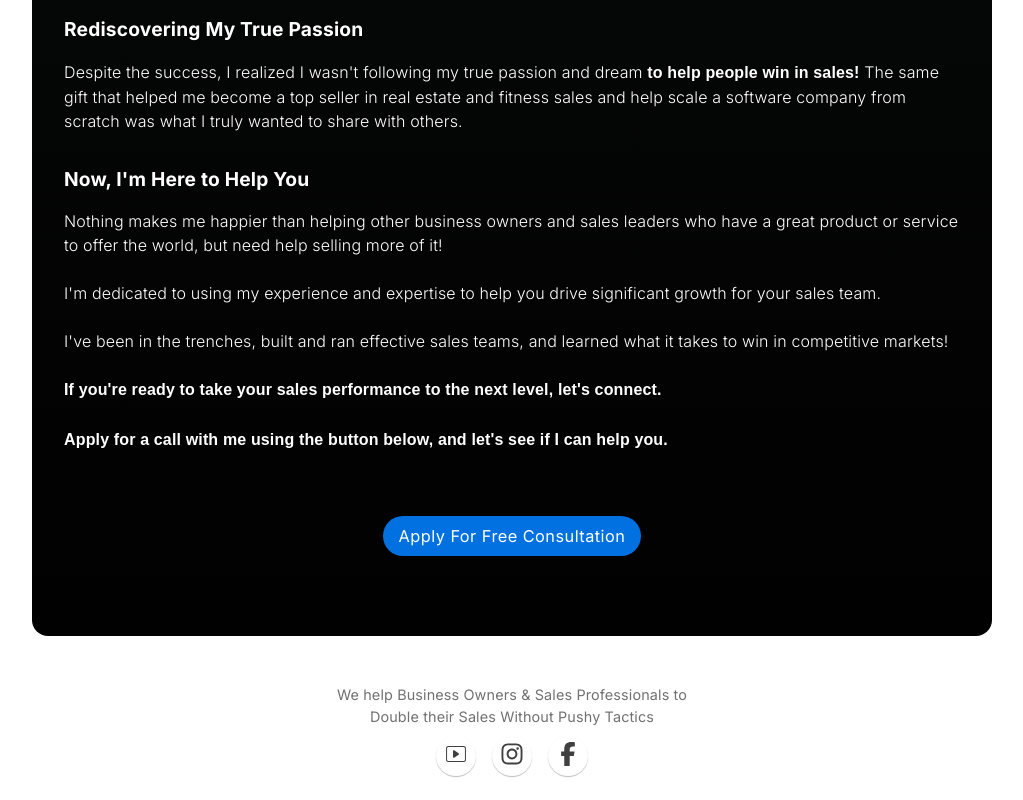
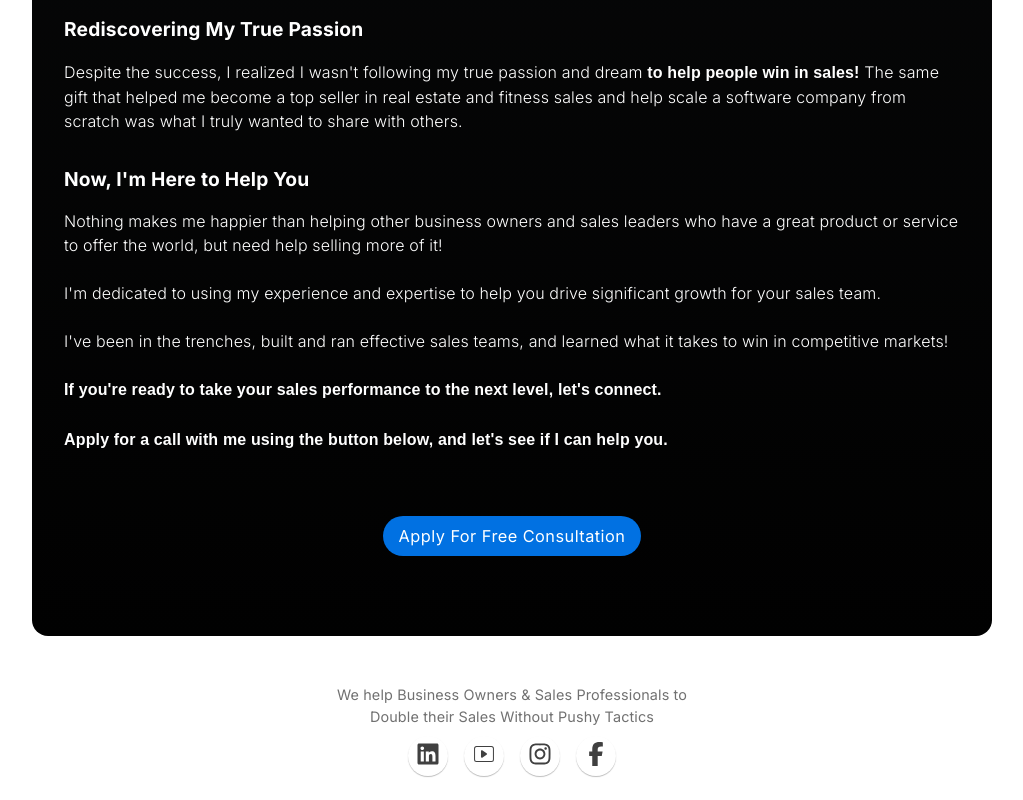
Before and after one commit to Umutplvn/Howtosell_client, a React (Create React App) app: page /about in a window 1280 px wide. Shown: the part 5355-6155 px from the top of the page, without its empty margins (128-1151 px from the left). Built offline with nearby package versions, Linux system fonts and the light colour scheme.

Commit message:
main title

```diff
--- a/src/components/Footer.jsx
+++ b/src/components/Footer.jsx
@@ -3,6 +3,7 @@ import React, { useState } from "react";
 import { CiYoutube } from "react-icons/ci";
 import { FaInstagram } from "react-icons/fa6";
 import { FaFacebookF } from "react-icons/fa6";
+import { FaLinkedin } from "react-icons/fa6";
 
 const Footer = () => {
   const [hoveredIcon, setHoveredIcon] = useState(null);
@@ -35,6 +36,35 @@ const Footer = () => {
       </Typography>
 
       <Box sx={{mt:"0.5rem", mb:"0.5rem", display: "flex", flexDirection: "row", gap:'1rem' }}>
+     <Box
+        onMouseEnter={() => handleMouseEnter('linkedin')}
+        onMouseLeave={handleMouseLeave}
+
+        sx={{
+          width:"2.5rem",
+          height:"2.5rem",
+          p:"0.5rem",
+          boxShadow:"rgba(0, 0, 0, 0.26) 0px 1px 1px",
+          borderRadius:"50%",
+          display:"flex",
+          justifyContent:"center",
+          alignItems:"center",
+
+        }}>
+        <a
+          href="https://www.linkedin.com/in/askary/"
+          target="_blank"
+          rel="noopener noreferrer"        >
+          <FaLinkedin
+            style={{
+              fontSize: "1.5rem",
+              color:hoveredIcon === 'linkedin' ? "black" :"#404040",
+              transition: "font-size 0.3s",
+            }}
+          />
+        </a>
+        </Box>
+
         <Box
         onMouseEnter={() => handleMouseEnter('youtube')}
         onMouseLeave={handleMouseLeave}
--- a/src/pages/Main.jsx
+++ b/src/pages/Main.jsx
@@ -68,13 +68,15 @@ const Main = () => {
                       fontStyle: "normal",
                       fontSize: { xs: "1.5rem", sm: "1.8rem" },
                       fontWeight: "600",
-                      backgroundColor: "#BAD7FB",
                       textAlign: "center",
+                      padding: "0.2rem ",
                     }}
                   >
                     Entrepreneurs & Salespeople
+
                   </Typography>{" "}
-                  Double Their Sales
+
+
                   <Typography
                     component={"strong"}
                     sx={{
@@ -83,6 +85,22 @@ const Main = () => {
                       fontStyle: "normal",
                       fontSize: { xs: "1.5rem", sm: "1.8rem" },
                       fontWeight: "600",
+                      textAlign: "center",
+                      padding: "0.2rem ",
+                      backgroundColor:"rgb(255, 242, 74)",
+                      padding:"0 0.2rem"
+                    }}
+                  >
+                    Double Their Sales
+                  </Typography>{" "}
+                  <Typography
+                    component={"strong"}
+                    sx={{
+                      fontFamily: "Inter",
+                      fontOpticalSizing: "auto",
+                      fontStyle: "normal",
+                      fontSize: { xs: "1.5rem", sm: "1.8rem" },
+                      fontWeight: "800",
                       textAlign: "center",
                       fontStyle: "italic",
                     }}
@@ -515,7 +533,9 @@ const Main = () => {
                     color: "#717171",
                   }}
                 >
-                 I integrate directly into your sales process, find the leaks, and fix them fast. <br /> <br /> Here’s what working together looks like:
+                  I integrate directly into your sales process, find the leaks,
+                  and fix them fast. <br /> <br /> Here’s what working together
+                  looks like:
                 </Typography>
 
                 <Box sx={{ mt: "1rem" }}>
@@ -541,8 +561,10 @@ const Main = () => {
                     >
                       Deep Sales Audit:
                     </Typography>{" "}
-We dissect your entire sales process. Scripts, CRM, inbound and outbound to uncover what’s broken or missing.
+                    We dissect your entire sales process. Scripts, CRM, inbound
+                    and outbound to uncover what’s broken or missing.
                   </Typography>
+                  <br />
 
                   <Typography
                     sx={{
@@ -564,11 +586,12 @@ We dissect your entire sales process. Scripts, CRM, inbound and outbound to unco
                         display: "inline-block",
                       }}
                     >
-                     Fix the Leaks:
+                      Fix the Leaks:
                     </Typography>{" "}
-                    From missed follow-ups to weak discovery calls, we plug every hole that’s costing you revenue.
+                    From missed follow-ups to weak discovery calls, we plug
+                    every hole that’s costing you revenue.
                   </Typography>
-
+                  <br />
                   <Typography
                     sx={{
                       fontFamily: "Sen",
@@ -591,8 +614,11 @@ We dissect your entire sales process. Scripts, CRM, inbound and outbound to unco
                     >
                       Embedded Coaching:
                     </Typography>{" "}
-Weekly calls aren’t just theory. We work side-by-side, reviewing live calls, rewriting messaging, and optimizing your team's performance.
+                    Weekly calls aren’t just theory. We work side-by-side,
+                    reviewing live calls, rewriting messaging, and optimizing
+                    your team's performance.
                   </Typography>
+                  <br />
 
                   <Typography
                     sx={{
@@ -616,7 +642,9 @@ Weekly calls aren’t just theory. We work side-by-side, reviewing live calls, r
                     >
                       Custom Sales Systems:
                     </Typography>{" "}
-                    We install plug-and-play systems for lead handling, follow-up, objection handling, and closing—built for your exact business.
+                    We install plug-and-play systems for lead handling,
+                    follow-up, objection handling, and closing, built for your
+                    exact business.
                   </Typography>
                   <Typography
                     sx={{
@@ -628,6 +656,7 @@ Weekly calls aren’t just theory. We work side-by-side, reviewing live calls, r
                       mb: "0.5rem",
                     }}
                   >
+                    <br />
                     <Typography
                       component="strong"
                       sx={{
@@ -640,7 +669,8 @@ Weekly calls aren’t just theory. We work side-by-side, reviewing live calls, r
                     >
                       Always-On Support:
                     </Typography>{" "}
-                    You’re not left hanging. You’ll have direct access to me and your success coach between calls for quick answers, reviews, and help.
+                    You’re not left hanging. You’ll have direct access to me
+                    between calls for quick answers, reviews, and help.
                   </Typography>
                 </Box>
               </Box>
@@ -705,8 +735,8 @@ Weekly calls aren’t just theory. We work side-by-side, reviewing live calls, r
                       }}
                     >
                       Business Owner or a Sales Leader
-                    </Typography>
-                    {' '}aiming to double your sales and elevate your salespeople’s
+                    </Typography>{" "}
+                    aiming to double your sales and elevate your salespeople’s
                     skills to the next level, the next move is yours.{" "}
                     <Typography
                       component="strong"
```
